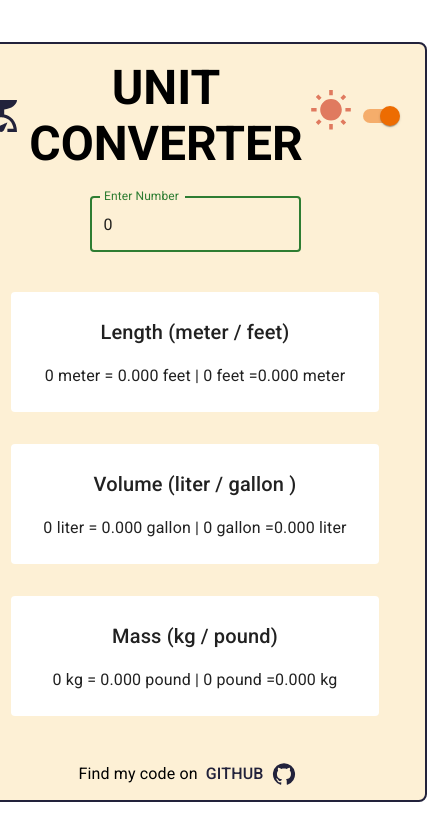
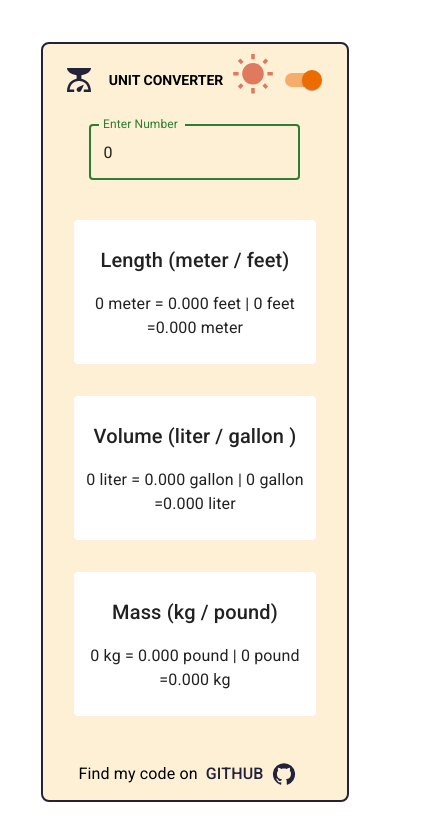
Before and after one commit to imarunp/Unit_Converter, a React (Vite) app: page / in a window 390 px wide. Shown: the top 840 px of the page, 427 px wide, since content can reach past the window. Built offline with nearby package versions, Linux system fonts and the light colour scheme.

Commit message:
responsiveness added

```diff
--- a/src/assets/components/Layout.jsx
+++ b/src/assets/components/Layout.jsx
@@ -36,7 +36,7 @@ function Layout() {
           <Toolbar>
             <IconButton
               sx={{
-                transform: 'scale(1.6)',
+                transform: { xs: 'scale(1.2)', sm: 'scale(1.6)' },
                 color: checked ? '#22223b' : '#f0ebd8',
               }}
             >
@@ -48,7 +48,10 @@ function Layout() {
               m='0 auto'
               variant='h3'
               component='div'
-              sx={{ color: checked ? '' : '#f0ebd8' }}
+              sx={{
+                fontSize: { xs: 14, sm: 18 },
+                color: checked ? '' : '#f0ebd8',
+              }}
             >
               UNIT CONVERTER
             </Typography>
```
